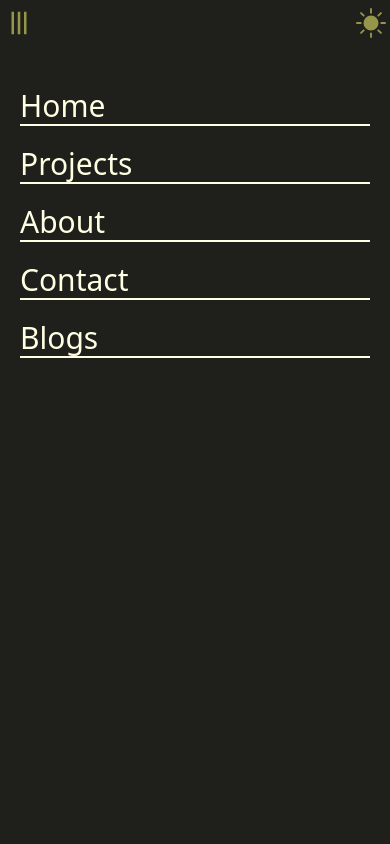
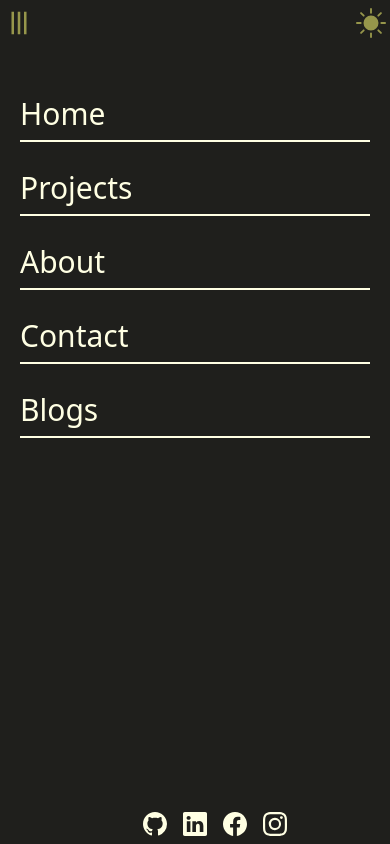
Before and after one commit to asgaraliyev/my-portfolio, a Next.js app: page /blogs in a window 390 px wide. Both pictures are taken after a click on the icon 19 px from the left and 23 px from the top of the page. Built offline with nearby package versions, Linux system fonts and the light colour scheme.

Commit message:
mobile menu bottom social icons added

```diff
--- a/layouts/main/components/Footer.tsx
+++ b/layouts/main/components/Footer.tsx
@@ -1,7 +1,9 @@
 import React from "react";
-import { BsFacebook, BsGithub, BsInstagram, BsLinkedin } from "react-icons/bs";
 import type { IconType } from "react-icons";
 import { useRouter } from "next/router";
+import { useAppSelector } from "../../../hooks";
+import { selectTheme } from "../../../store/slices/themeSlice";
+import { social_icons } from "./SocialIcons";
 
 interface Props {}
 interface FooterOneRowLiProps {
@@ -32,71 +34,37 @@ function FooterOneRowLi({ Icon, title, onClick }: FooterOneRowLiProps) {
 
 const Footer: React.FC<Props> = () => {
   const router = useRouter();
+  const themeState = useAppSelector(selectTheme);
   return (
     <footer className="w-ful border-t-2 border-primary-dark">
       {/* <div>Spotify</div> */}
       <div className="w-ful flex flex-row ">
         <ul className="w-1/3">
+          {themeState.menu.map((item) => {
+            return (
               <FooterOneRowLi
-            title="Home"
+                key={item.path}
+                title={item.title}
                 onClick={() => {
-              router.push("/home");
+                  router.push(item.path);
                 }}
               />
+            );
+          })}
+        </ul>
+        <ul className="w-1/3">
+          {themeState.social.map((item) => {
+            return (
               <FooterOneRowLi
-            title="Projects"
+                key={item.path}
+                Icon={social_icons[item.icon_name]}
+                title={item.title}
                 onClick={() => {
-              router.push("/projects");
+                  window.open(item.path, "_blank");
                 }}
               />
-          <FooterOneRowLi
-            title="Stats"
-            onClick={() => {
-              router.push("/stats");
-            }}
-          />
-          <FooterOneRowLi
-            title="Home"
-            onClick={() => {
-              router.push("/home");
-            }}
-          />
-          <FooterOneRowLi
-            title="Blogs"
-            onClick={() => {
-              router.push("/blogs");
-            }}
-          />
-        </ul>
-        <ul className="w-1/3">
-          <FooterOneRowLi
-            Icon={BsGithub}
-            title="Github"
-            onClick={() => {
-              window.open("Github", "_blank");
-            }}
-          />
-          <FooterOneRowLi
-            Icon={BsLinkedin}
-            title="Linkedin"
-            onClick={() => {
-              window.open("Linkedin", "_blank");
-            }}
-          />
-          <FooterOneRowLi
-            Icon={BsFacebook}
-            title="Facebook"
-            onClick={() => {
-              window.open("Facebook", "_blank");
-            }}
-          />
-          <FooterOneRowLi
-            Icon={BsInstagram}
-            title="Instagram"
-            onClick={() => {
-              window.open("Instagram", "_blank");
-            }}
-          />
+            );
+          })}
         </ul>
       </div>
     </footer>
--- a/layouts/main/components/Header.tsx
+++ b/layouts/main/components/Header.tsx
@@ -1,5 +1,5 @@
 import Link from "next/link";
-import { MdClose, MdDarkMode, MdMenu } from "react-icons/md";
+import { MdDarkMode, MdMenu } from "react-icons/md";
 import { BsSunFill } from "react-icons/bs";
 // import { motion } from "framer-motion";
 import { useAppDispatch, useAppSelector } from "../../../hooks";
@@ -10,6 +10,8 @@ import {
   toggleDarkMode,
   toggleMobileMenu,
 } from "../../../store/slices/themeSlice";
+import { useRouter } from "next/router";
+import { social_icons } from "./SocialIcons";
 interface Props {}
 const navigation_animation_variants = {
   open: {
@@ -41,7 +43,6 @@ const menu_icon_variants = {
     rotate: 0,
   },
 };
-
 const MobileMenuItem_variants = {
   open: {
     x: 0,
@@ -59,7 +60,7 @@ const MobileMenuItem_variants = {
   },
 };
 
-function MobileMenuItem({ title, path }: MenuItemProps) {
+function MobileMenuItem({ title, onClick }: MobileMenuItemProps) {
   return (
     <motion.li
       whileHover={{
@@ -71,16 +72,18 @@ function MobileMenuItem({ title, path }: MenuItemProps) {
       variants={MobileMenuItem_variants}
       className="flex flex-col sm:flex-row border-b-2 my-5 dark:border-primary-darker border-primary-lighter"
     >
-      <Link href={path}>
-        <a className="block sm:hidden  text-primary-lighter text-3xl dark:text-primary-darker cursor-pointer">
-          {title}
-        </a>
-      </Link>
+      <a
+        onClick={onClick}
+        className="block sm:hidden  text-primary-lighter text-3xl dark:text-primary-darker cursor-pointer py-2"
+      >
+        {title}
+      </a>
     </motion.li>
   );
 }
-function LeftSide({themeState}: {themeState: ThemeState}) {
+function LeftSide({ themeState }: { themeState: ThemeState }) {
   const [menuStatus, toggleMenuStatus] = useCycle("closed", "open");
+  const router = useRouter();
   const dispatch = useAppDispatch();
   return (
     <div>
@@ -103,10 +106,25 @@ function LeftSide({themeState}: {themeState: ThemeState}) {
               <MobileMenuItem
                 key={item.path}
                 title={item.title}
-                path={item.path}
+                onClick={() => {
+                  router.push(item.path);
+                }}
               />
             );
           })}
+          <div className="w-full flex justify-center bottom-2 fixed">
+            {themeState.social.map((item) => {
+              const Icon = social_icons[item.icon_name];
+              return (
+                <Icon
+                  onClick={() => {
+                    router.push(item.path);
+                  }}
+                  className="cursor-pointer text-2xl mx-2 dark:text-primary-darker text-primary-lighter"
+                />
+              );
+            })}
+          </div>
         </motion.ul>
         <motion.div variants={menu_icon_variants}>
           <MdMenu
@@ -121,19 +139,28 @@ function LeftSide({themeState}: {themeState: ThemeState}) {
     </div>
   );
 }
+interface MobileMenuItemProps {
+  title: string;
+  onClick: () => void;
+}
 interface MenuItemProps {
   title: string;
   path: string;
 }
+
 function MenuItem({ title, path }: MenuItemProps) {
   return (
-    <motion.li whileHover={{scale:1.2}} whileTap={{scale:0.8}} className=" hidden font-bold text-primary-darker dark:text-primary-lighter mx-1 sm:mx-3 md:mx-5 lg:mx-10 sm:block">
+    <motion.li
+      whileHover={{ scale: 1.2 }}
+      whileTap={{ scale: 0.8 }}
+      className=" hidden font-bold text-primary-darker dark:text-primary-lighter mx-1 sm:mx-3 md:mx-5 lg:mx-10 sm:block"
+    >
       <Link href={path}>{title}</Link>
     </motion.li>
   );
 }
 
-function MiddleSide({themeState}: {themeState: ThemeState}) {
+function MiddleSide({ themeState }: { themeState: ThemeState }) {
   return (
     <motion.ul className="flex justify-center justify-between items-center ">
       {themeState.menu.map((item) => {
@@ -143,7 +170,7 @@ function MiddleSide({themeState}: {themeState: ThemeState}) {
   );
 }
 
-function RightSide({themeState}: {themeState: ThemeState}) {
+function RightSide({ themeState }: { themeState: ThemeState }) {
   const dispatch = useAppDispatch();
   function onModeToggle() {
     dispatch(toggleDarkMode());
--- /dev/null
+++ b/layouts/main/components/SocialIcons.tsx
@@ -0,0 +1,16 @@
+import React from "react";
+import { IconType } from "react-icons";
+import { BsFacebook, BsGithub, BsInstagram, BsLinkedin } from "react-icons/bs";
+
+const SocialIcons: React.FC = () => {
+  return <></>;
+};
+export default SocialIcons
+export const social_icons: {
+  [key: string]: IconType;
+} = {
+  facebook: BsFacebook,
+  github: BsGithub,
+  instagram: BsInstagram,
+  linkedin: BsLinkedin,
+};
--- a/store/slices/themeSlice.ts
+++ b/store/slices/themeSlice.ts
@@ -4,16 +4,22 @@ export interface MenuItem {
   title: string;
   path: string;
 }
+export interface SocialIconItem {
+  title: string;
+  path: string;
+  icon_name: string;
+}
 export interface ThemeState {
   isDark: boolean;
   isMobileMenuActive: boolean;
   menu: MenuItem[];
+  social: SocialIconItem[];
 }
 
 const initialState: ThemeState = {
   isDark: false,
   isMobileMenuActive: false,
-  menu:[
+  menu: [
     {
       title: "Home",
       path: "/home",
@@ -34,8 +40,29 @@ const initialState: ThemeState = {
       title: "Blogs",
       path: "/blogs",
     },
-
-  ]
+  ],
+  social: [
+    {
+      title: "Github",
+      path: "Github",
+      icon_name: "github",
+    },
+    {
+      title: "Linkedin",
+      path: "Linkedin",
+      icon_name: "linkedin",
+    },
+    {
+      title: "Facebook",
+      path: "Facebook",
+      icon_name: "facebook",
+    },
+    {
+      title: "Instagram",
+      path: "Instagram",
+      icon_name: "instagram",
+    },
+  ],
 };
 
 function changeIsDarkTo(isDark: boolean) {
```
Lines whose indentation alone changed are shown as unchanged.
